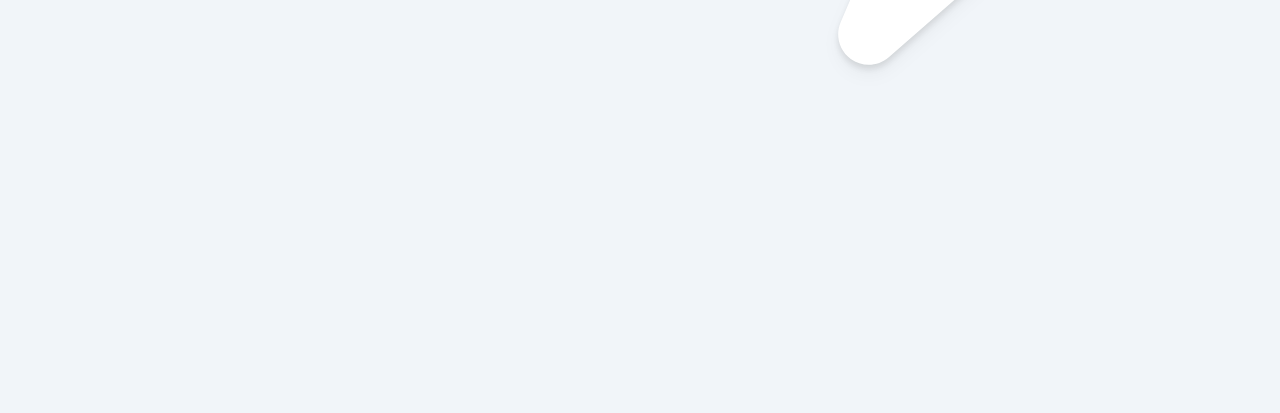
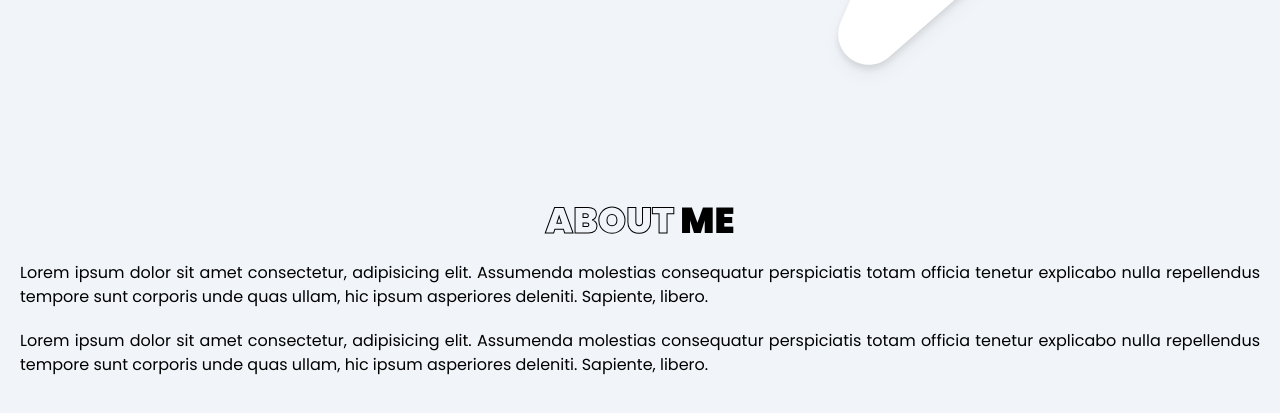
Before and after one commit to Shaun-Noronha/shaun-noronha-portfolio, a plain HTML site: page index.html in a window 1280 px wide. Shown: the part 591-1004 px from the top of the page. Drawn offline with nearby package versions, Linux system fonts and the light colour scheme.

Commit message:
about section

```diff
--- a/anim.css
+++ b/anim.css
@@ -4,6 +4,11 @@
 .blob {
   border-radius: 35% 65% 70% 30% / 57% 59% 41% 43%;
 }
+.text-border {
+  -webkit-text-stroke: 1px black;
+  color: transparent;
+}
+
 @keyframes slideIn {
   from {
     transform: translateX(100%);
--- a/index.html
+++ b/index.html
@@ -137,9 +137,22 @@
             </section>
             <!-- HERO BANNER -->
 
-
-            <section class=" h-[88svh] mt-2 mb-2 flex ">
+            <!-- ABOUT -->
+            <section class="mt-2 mb-2 flex  flex-col items-center py-5 px-5">
+                <h2 class=" font-popins-black text-2xl md:text-4xl" data-aos="fade-up"><span
+                        class=" text-border">ABOUT</span> ME</h2>
+                <div class=" text-justify mt-5" data-aos="fade-up">
+                    <p>Lorem ipsum dolor sit amet consectetur, adipisicing elit. Assumenda molestias consequatur
+                        perspiciatis totam officia tenetur explicabo nulla repellendus tempore sunt corporis unde quas
+                        ullam, hic ipsum asperiores deleniti. Sapiente, libero.</p>
+                </div>
+                <div class=" text-justify mt-5" data-aos="fade-up">
+                    <p>Lorem ipsum dolor sit amet consectetur, adipisicing elit. Assumenda molestias consequatur
+                        perspiciatis totam officia tenetur explicabo nulla repellendus tempore sunt corporis unde quas
+                        ullam, hic ipsum asperiores deleniti. Sapiente, libero.</p>
+                </div>
             </section>
+            <!-- ABOUT -->
         </main>
         <!-- MAIN SECTION -->
     </div>
```
Also changed, not shown: style.css.
